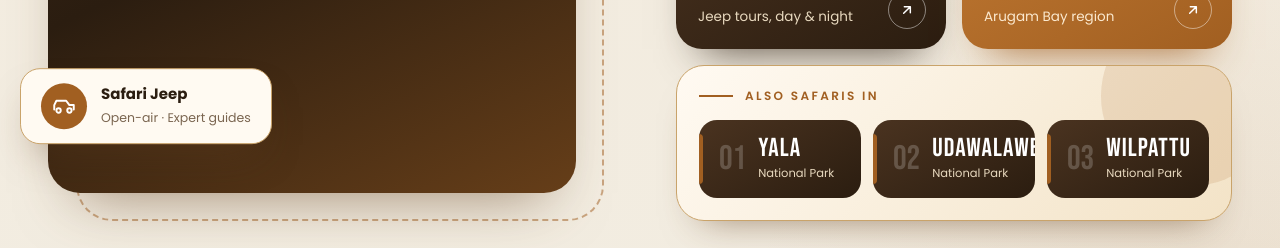
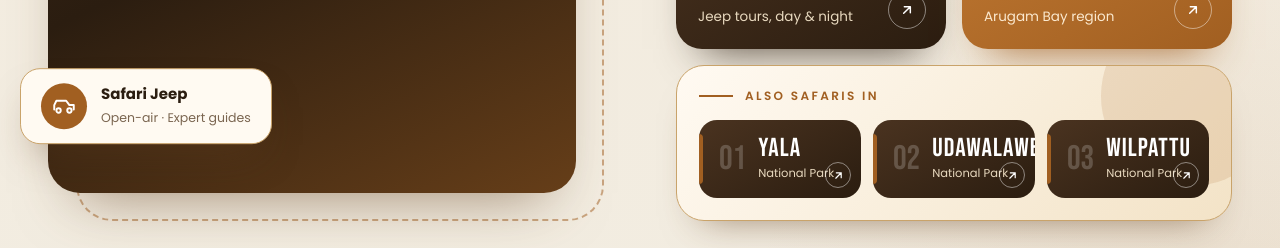
Before and after one commit to Benihin-Dev/canopy-safaris, a Next.js app: page / in a window 1280 px wide. Shown: the part 1500-1748 px from the top of the page. Built offline with nearby package versions, Linux system fonts and the light colour scheme; no server answers; a web font is replaced by a local one.

Commit message:
Modify Link component styles and add icon
Updated the class name for the Link component and added an SVG icon.

```diff
--- a/src/components/About.tsx
+++ b/src/components/About.tsx
@@ -385,7 +385,7 @@ export default function About() {
                   <Link
                     key={p.name}
                     href={`/packages/${p.slug}`}
-                    className="ab-card relative flex items-center gap-3 overflow-hidden rounded-[18px] py-4 pl-5 pr-4"
+                    className="group ab-card relative flex items-center gap-3 overflow-hidden rounded-[18px] py-4 pl-5 pr-4"
                     style={{
                       background: "linear-gradient(150deg, #4a3320, #2b1d10)",
                     }}
@@ -406,6 +406,21 @@ export default function About() {
                         National Park
                       </span>
                     </span>
+                    <span className="absolute bottom-2.5 right-2.5 flex size-[26px] items-center justify-center rounded-full border border-white/45 text-white transition group-hover:border-[#e77b2a] group-hover:bg-[#e77b2a] group-hover:text-[#2b1d10]">
+                      <svg
+                        width="13"
+                        height="13"
+                        viewBox="0 0 24 24"
+                        fill="none"
+                        stroke="currentColor"
+                        strokeWidth="2.2"
+                        strokeLinecap="round"
+                        strokeLinejoin="round"
+                        aria-hidden="true"
+                      >
+                        <path d="M7 17L17 7M17 7H8M17 7V16" />
+                      </svg>
+                    </span>
                   </Link>
                 ))}
               </div>
```
